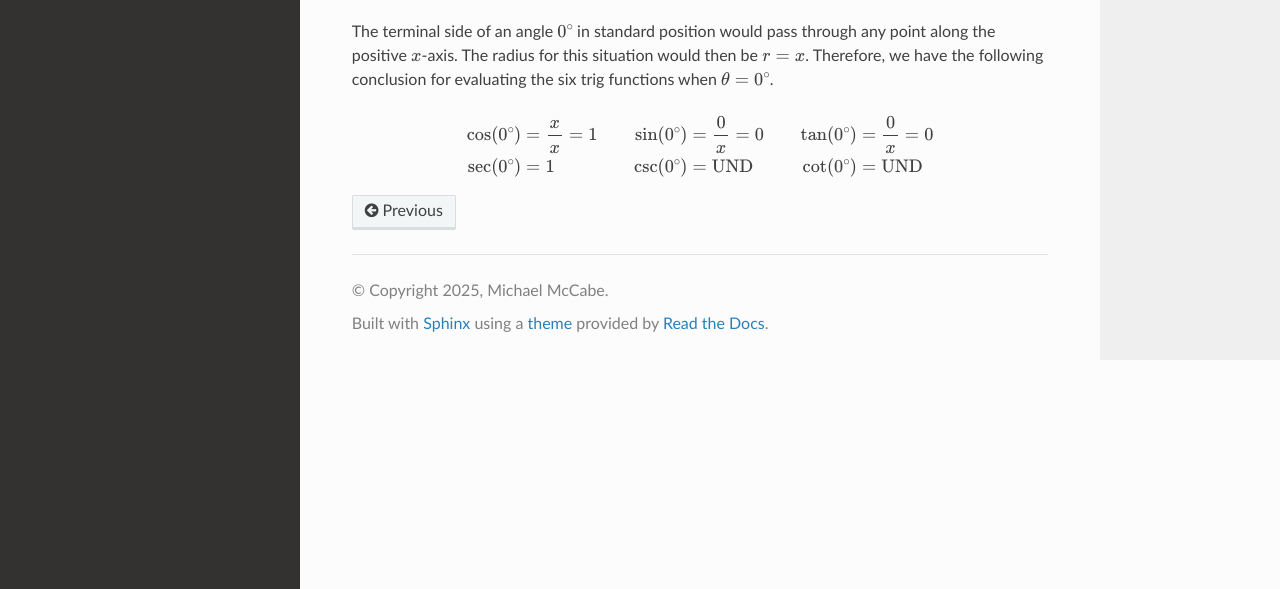
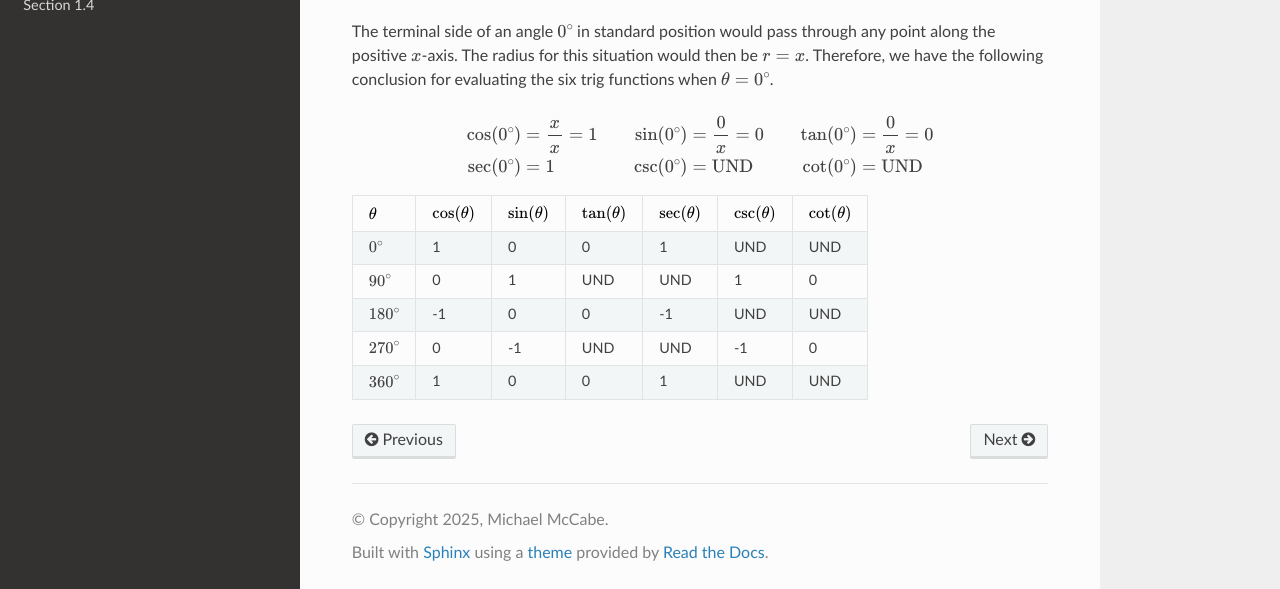
Before and after one commit to codmccabe/Math1432, a Sphinx documentation site: the page built from doc/chapter1/13.md, in a window 1280 px wide and 900 px high, scrolled down 1122 px, cut to the strip 311-900 px from the top of the window. Built offline with Sphinx 7.4.7 and the Read the Docs theme 3.1.0, drawn with Linux system fonts in a browser that asks for light colours.

Commit message:
finished 13 and started 14

```diff
--- a/doc/chapter1/13.md
+++ b/doc/chapter1/13.md
@@ -67,3 +67,11 @@ The terminal side of an angle $0^{\circ}$ in standard position would pass throug
     \cos(0^{\circ}) & = \frac{x}{x}=1 & \sin(0^{\circ}) & = \frac{0}{x}=0 & \tan(0^{\circ}) & = \frac{0}{x}=0\\
     \sec(0^{\circ}) & = 1 & \csc(0^{\circ}) & = \text{UND} & \cot(0^{\circ}) & = \text{UND}
 \end{align*}
+
+| $\theta$ | $\cos(\theta)$ | $\sin (\theta)$ | $\tan(\theta)$ | $\sec(\theta)$ | $\csc(\theta)$ | $\cot(\theta)$ |
+|---| ---           | ---             | ---            | ---            | ---            | ---            |
+| $0^{\circ}$ | 1 | 0 | 0 | 1 | UND | UND |
+| $90^{\circ}$ | 0 | 1 | UND | UND | 1 | 0 |
+| $180^{\circ}$ | -1 | 0 | 0 | -1 | UND | UND |
+| $270^{\circ}$ | 0 | -1 | UND | UND | -1 | 0 |
+| $360^{\circ}$ | 1 | 0 | 0 | 1 | UND | UND |
--- a/doc/index.rst
+++ b/doc/index.rst
@@ -18,6 +18,7 @@ Welcome to Math 1432 Notes's documentation!
    chapter1/11.md
    chapter1/12.md
    chapter1/13.md
+   chapter1/14.md
 
 
 
```
Also changed, not shown: doc/chapter1/14.md (added, +30 -0 lines), doc/chapter1/images/signTrigValues.png (added).
